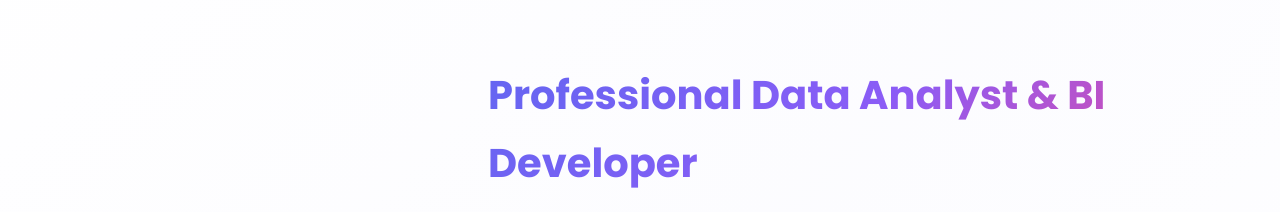
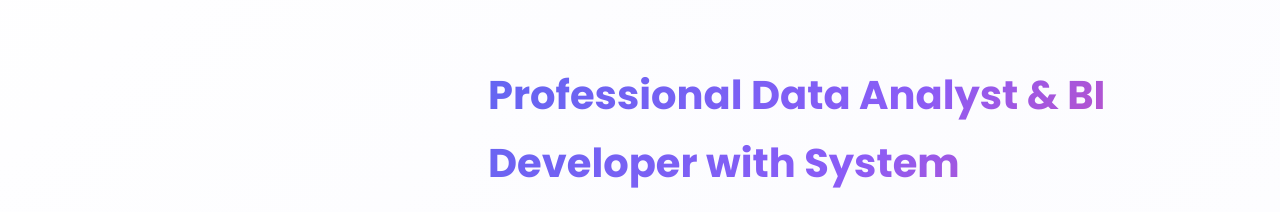
Before and after one commit to mohamedhosamothman/portfolio, a plain HTML site: page index.html in a window 1280 px wide. Shown: the part 1078-1290 px from the top of the page. Drawn offline with Linux system fonts and the light colour scheme.

Commit message:
Update index.html

```diff
--- a/index.html
+++ b/index.html
@@ -1841,7 +1841,7 @@
                 </div>
             </div>
             <div class="about-content fade-in-up">
-                <h3>Professional Data Analyst & BI Developer</h3>
+                <h3>Professional Data Analyst & BI Developer with System Administration Background</h3>
                 <p>
                     I am a dedicated Data Analyst and Business Intelligence Developer with hands-on experience in data transformation,
                     dashboard development, and advanced analytics. My expertise spans across SQL, Power BI, Python, and modern
```
